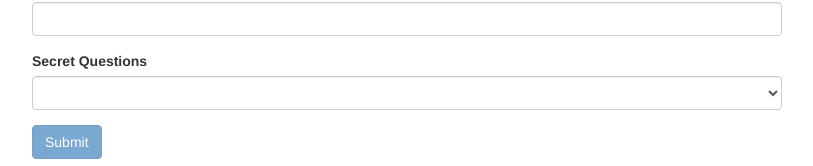
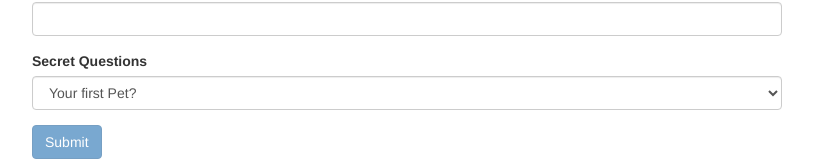
Before and after one commit to gaetanBloch/angular-forms-td, an Angular app: page / in a window 1280 px wide. Shown: the part 176-342 px from the top of the page, without its empty margins (233-1046 px from the left). Built offline with nearby package versions, Linux system fonts and the light colour scheme.

Commit message:
Set default secret question value with ngModel property binding

```diff
--- a/src/app/app.component.html
+++ b/src/app/app.component.html
@@ -35,7 +35,10 @@
         </div>
         <div class="form-group">
           <label for="secret">Secret Questions</label>
-          <select id="secret" class="form-control" name="secret" ngModel>
+          <select id="secret"
+                  class="form-control"
+                  name="secret"
+                  [ngModel]="defaultQuestion">
             <option value="pet">Your first Pet?</option>
             <option value="teacher">Your first teacher?</option>
           </select>
--- a/src/app/app.component.ts
+++ b/src/app/app.component.ts
@@ -7,6 +7,7 @@ import { NgForm } from '@angular/forms';
   styleUrls: ['./app.component.css']
 })
 export class AppComponent {
+  readonly defaultQuestion = 'pet';
   @ViewChild('form', {static: false}) signUpForm: NgForm;
 
   // onSubmit(form: NgForm): void {
```
